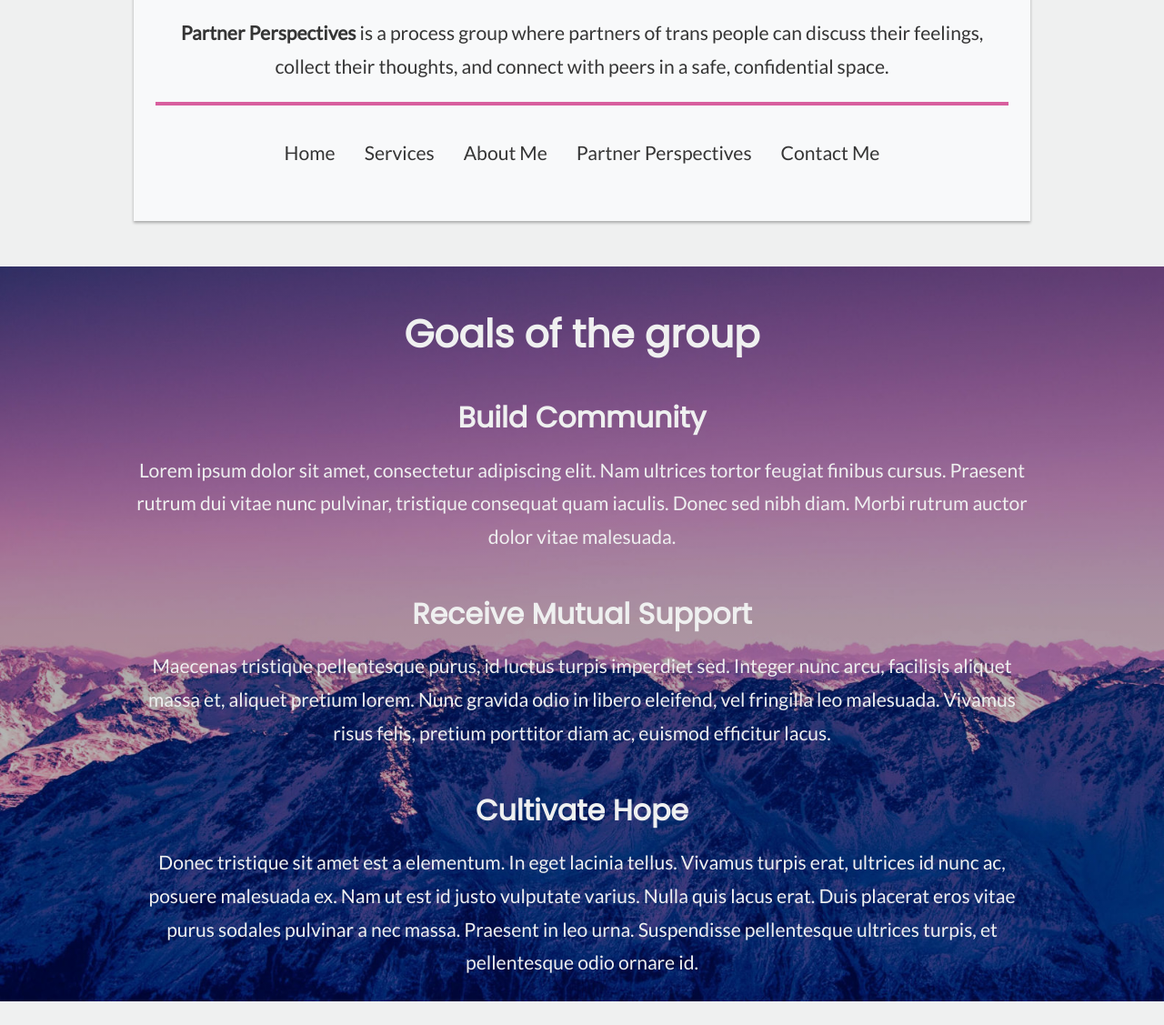
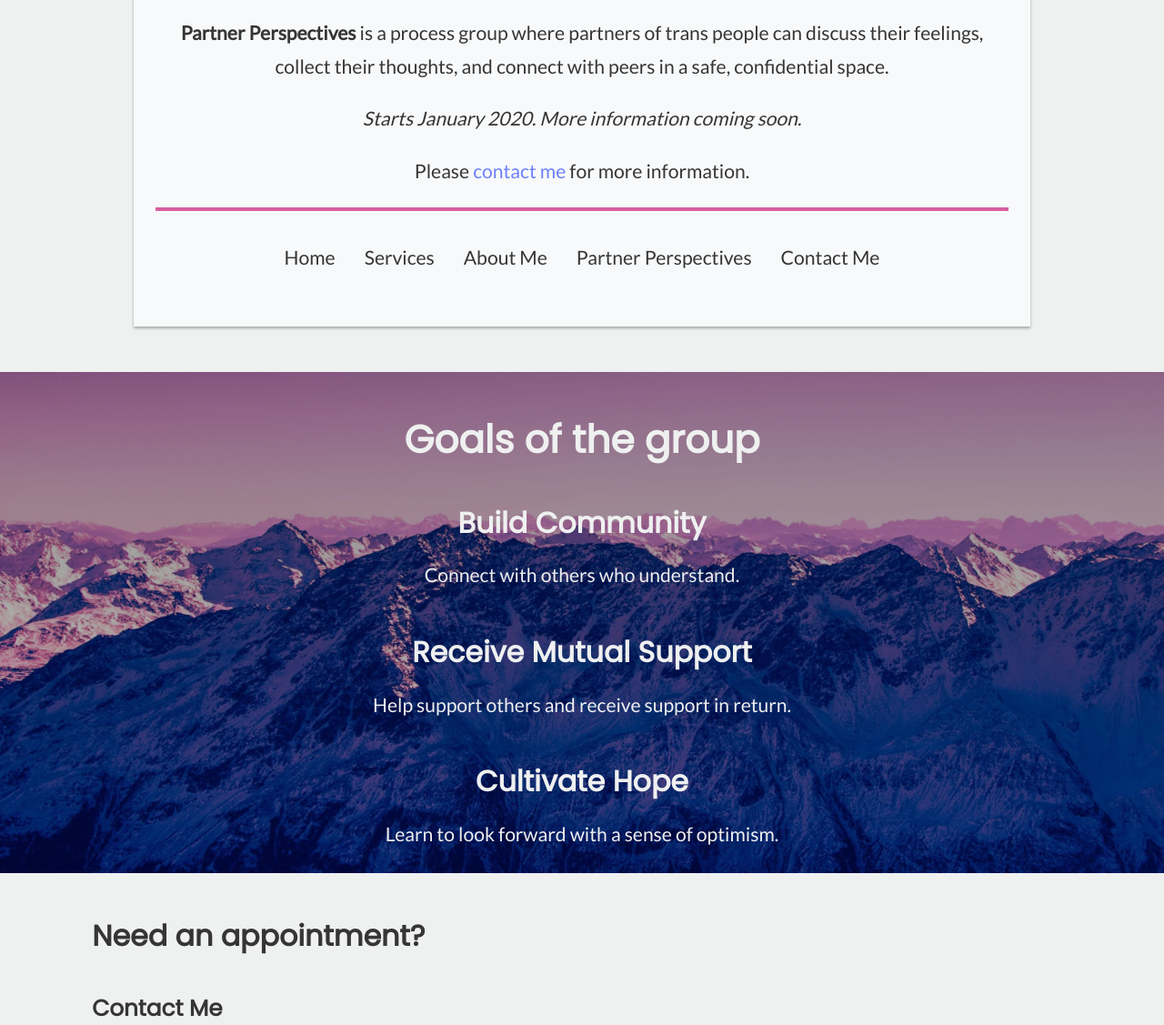
Before and after one commit to laura-is-here/tiffany-hooton-therapy, an Eleventy site: page partner-perspectives.html in a window 1280 px wide. Shown: the part 1015-2142 px from the top of the page at 91% size. Built offline with nearby package versions, Linux system fonts and the light colour scheme; Eleventy itself is replaced by a stand-in of ours; files that its build step writes are made by us from their sources.

Commit message:
Copy edits

```diff
--- a/partner-perspectives.html
+++ b/partner-perspectives.html
@@ -14,6 +14,14 @@ layout: default
                 <p>
                     <strong>Partner Perspectives</strong> is a process group where partners of trans people can discuss their feelings, collect their thoughts, and connect with peers in a safe, confidential space.
                 </p>
+                <p>
+                    <em>
+                        Starts January 2020. More information coming soon.
+                    </em>
+                </p>
+                <p>
+                    Please <a href="#contact" class="anchor">contact me</a> for more information.
+                </p>
                 {% include navigation.html %}
             </div>
         </div>
@@ -24,15 +32,15 @@ layout: default
                 <h1 class="">Goals of the group</h1>
                 <h2>Build Community</h2>
                 <p>
-                    Lorem ipsum dolor sit amet, consectetur adipiscing elit. Nam ultrices tortor feugiat finibus cursus. Praesent rutrum dui vitae nunc pulvinar, tristique consequat quam iaculis. Donec sed nibh diam. Morbi rutrum auctor dolor vitae malesuada.
+                    Connect with others who understand.
                 </p>
                 <h2>Receive Mutual Support</h2>
                 <p>
-                    Maecenas tristique pellentesque purus, id luctus turpis imperdiet sed. Integer nunc arcu, facilisis aliquet massa et, aliquet pretium lorem. Nunc gravida odio in libero eleifend, vel fringilla leo malesuada. Vivamus risus felis, pretium porttitor diam ac, euismod efficitur lacus.
+                    Help support others and receive support in return.
                 </p>
                 <h2>Cultivate Hope</h2>
                 <p>
-                    Donec tristique sit amet est a elementum. In eget lacinia tellus. Vivamus turpis erat, ultrices id nunc ac, posuere malesuada ex. Nam ut est id justo vulputate varius. Nulla quis lacus erat. Duis placerat eros vitae purus sodales pulvinar a nec massa. Praesent in leo urna. Suspendisse pellentesque ultrices turpis, et pellentesque odio ornare id.
+                    Learn to look forward with a sense of optimism.
                 </p>
             </div>
         </div>
```
